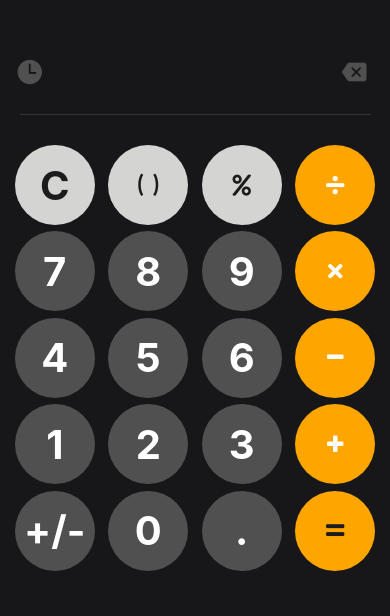
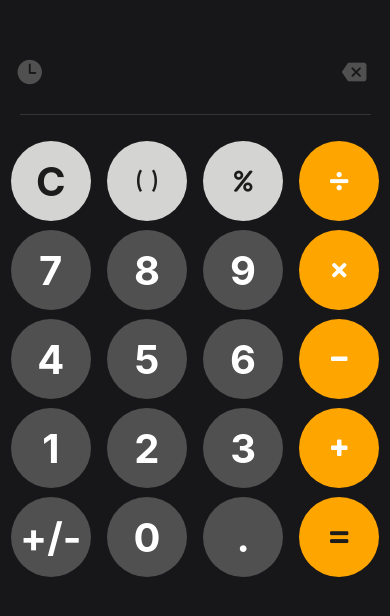
Before and after one commit to Hashan-Samarakkody/CalculatorApp, a React Native app: screen / in a window 390 px wide. Shown: the part 204-820 px from the top of the page. Built offline with nearby package versions, Linux system fonts and the light colour scheme.

Commit message:
Update Button.js

```diff
--- a/App.js
+++ b/App.js
@@ -305,7 +305,7 @@ const styles = StyleSheet.create({
   buttonContainer: {
     flex: 0.9,
     width: "95%",
-    marginBottom: 20,
+    marginBottom: 5,
     justifyContent: "flex-end",
   },
 });
--- a/components/Button.js
+++ b/components/Button.js
@@ -55,6 +55,6 @@ const styles = StyleSheet.create({
         borderRadius: 50, // Make button round
         alignItems: "center",
         justifyContent: "center",
-        margin: 5, // Add space between buttons
+        margin: 1, // Add space between buttons
     },
 });
```
